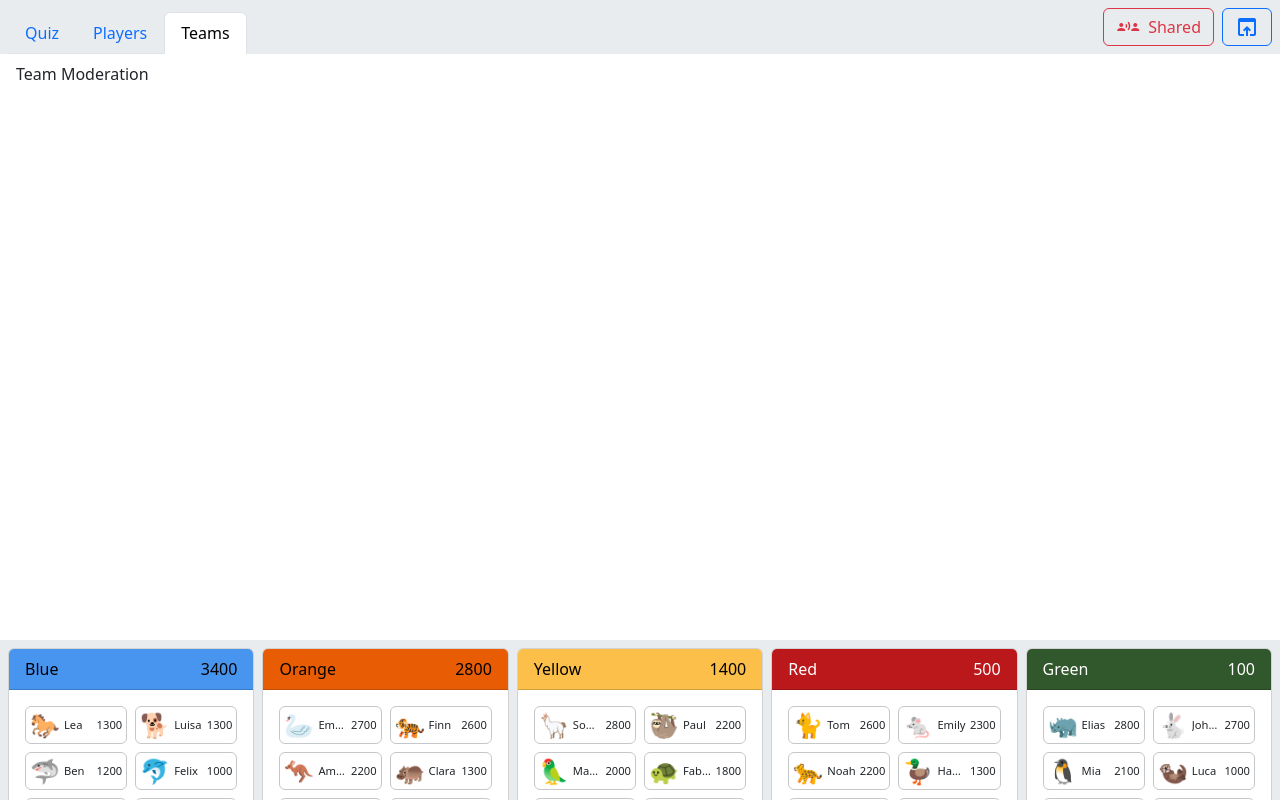
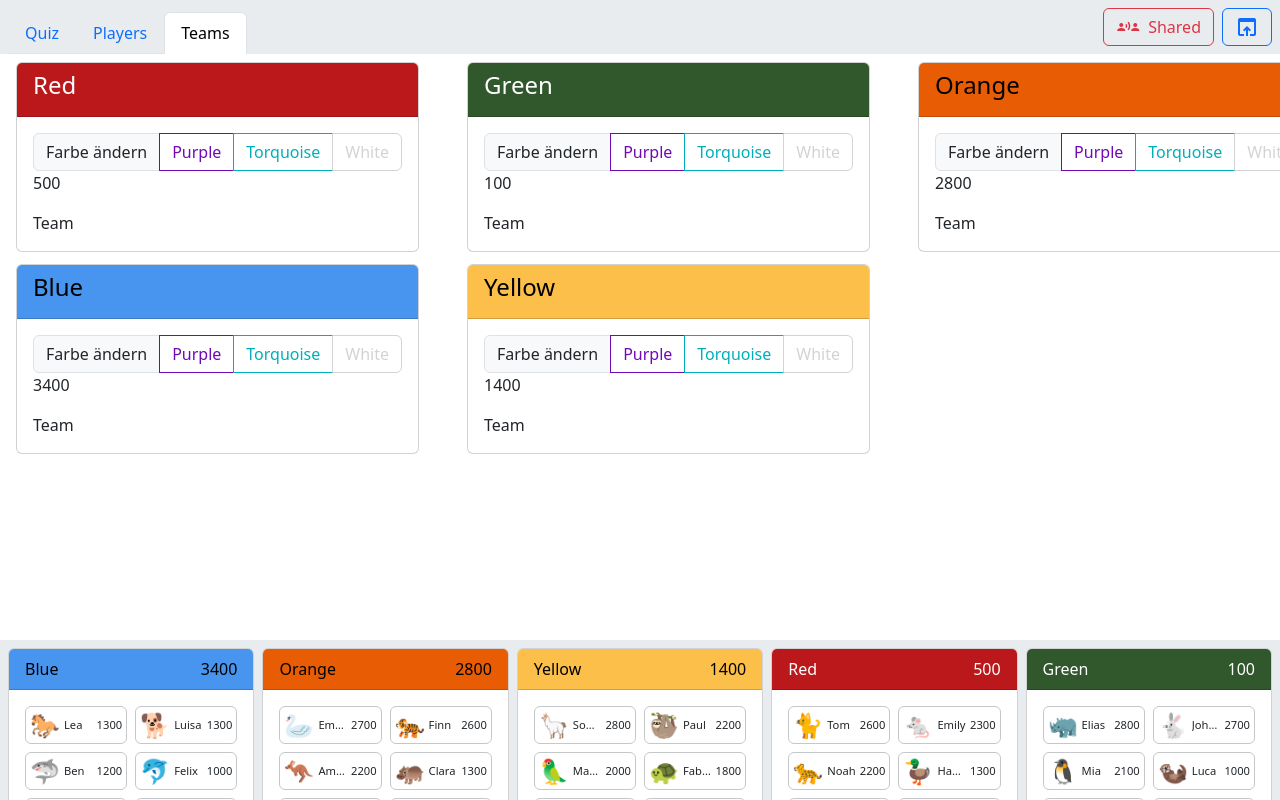
Before and after one commit to tdreja/single-page-quiz, a React (Vite) app: page / in a window 1280 px wide. Built offline with nearby package versions, Linux system fonts and the light colour scheme.

Commit message:
feat(Teams): add change color option

```diff
--- /dev/null
+++ b/src/components/team/TeamForm.tsx
@@ -0,0 +1,67 @@
+import React, { ReactElement, useCallback, useContext, useEffect, useState } from 'react';
+import { Team, TeamColor } from '../../model/game/team';
+import { I18N } from '../../i18n/I18N';
+import { GameEventContext } from '../common/GameContext';
+import { backgroundColor, textColor } from '../common/Colors';
+import { ChangeTeamColorEvent } from '../../events/setup-events';
+
+export interface Props {
+    team: Team,
+    availableColors: Array<TeamColor>,
+}
+
+function changeColorStyle(color: TeamColor): React.CSSProperties {
+    return {
+        '--bs-btn-color': backgroundColor[color],
+        '--bs-btn-border-color': backgroundColor[color],
+        '--bs-btn-hover-bg': backgroundColor[color],
+        '--bs-btn-hover-border-color': backgroundColor[color],
+        '--bs-btn-hover-color': textColor[color],
+    } as React.CSSProperties;
+}
+
+export const TeamForm = ({ team, availableColors }: Props): ReactElement => {
+    const i18n = useContext(I18N);
+    const onGameEvent = useContext(GameEventContext);
+    const [points, setPoints] = useState<string>(`${team.points}`);
+
+    const changeColor = useCallback((color: TeamColor) => {
+        onGameEvent(new ChangeTeamColorEvent(team.color, color));
+    }, [team]);
+
+    return (
+        <div
+            className="card"
+        >
+            <div
+                className="card-header"
+                style={{
+                    color: textColor[team.color],
+                    backgroundColor: backgroundColor[team.color],
+                }}
+            >
+                <h4>{i18n.teams[team.color]}</h4>
+            </div>
+            <div className="card-body">
+                <div className="input-group">
+                    <span className="input-group-text">Farbe ändern</span>
+                    {
+                        availableColors.map((color) =>
+                            (
+                                <span
+                                    key={`switch-${team.color}-${color}`}
+                                    className="btn btn-outline-primary"
+                                    style={changeColorStyle(color)}
+                                    onClick={() => changeColor(color)}
+                                >
+                                    {i18n.teams[color]}
+                                </span>
+                            ))
+                    }
+                </div>
+                <p>{points}</p>
+                Team
+            </div>
+        </div>
+    );
+};
--- a/src/components/team/TeamModerationView.tsx
+++ b/src/components/team/TeamModerationView.tsx
@@ -1,5 +1,28 @@
-import React, { ReactElement } from 'react';
+import React, { ReactElement, useContext, useEffect, useState } from 'react';
+import { Game } from '../../model/game/game';
+import { GameContext } from '../common/GameContext';
+import { allColors, sortTeamsByColor, TeamColor } from '../../model/game/team';
+import { TeamForm } from './TeamForm';
 
 export const TeamModerationView = (): ReactElement => {
-    return (<p>Team Moderation</p>);
+    const game = useContext<Game>(GameContext);
+    const [availableColors, setAvailableColors] = useState<Array<TeamColor>>([]);
+
+    useEffect(() => {
+        const all = allColors().filter((color) => !game.teams.has(color));
+        setAvailableColors(all);
+    }, [game]);
+
+    return (
+        <div className="d-flex flex-wrap flex-column" style={{ gap: '0.75rem 3rem' }}>
+            {Array.from(game.teams.values()).sort(sortTeamsByColor)
+                .map((team) => (
+                    <TeamForm
+                        key={`form-${team.color}`}
+                        team={team}
+                        availableColors={availableColors}
+                    />
+                ))}
+        </div>
+    );
 };
--- a/src/model/game/player.ts
+++ b/src/model/game/player.ts
@@ -42,8 +42,10 @@ export interface Player {
     team: TeamColor | null,
 }
 
+const allEmojiArray: Array<Emoji> = Object.keys(Emoji) as Array<Emoji>;
+
 export function allEmojis(): Array<Emoji> {
-    return Object.keys(Emoji) as Array<Emoji>;
+    return Array.from(allEmojiArray);
 }
 
 export function sortPlayersHighestFirst(p1: Player, p2: Player): number {
@@ -59,5 +61,5 @@ export function sortPlayersByName(p1: Player, p2: Player): number {
     if (sort != 0) {
         return sort;
     }
-    return p1.emoji.localeCompare(p2.emoji);
+    return allEmojiArray.indexOf(p1.emoji) - allEmojiArray.indexOf(p2.emoji);
 }
--- a/src/model/game/team.ts
+++ b/src/model/game/team.ts
@@ -18,8 +18,10 @@ export interface Team {
     gamepad?: number,
 }
 
+const allColorsArray: Array<TeamColor> = Object.keys(TeamColor) as Array<TeamColor>;
+
 export function allColors(): Array<TeamColor> {
-    return Object.keys(TeamColor) as Array<TeamColor>;
+    return Array.from(allColorsArray);
 }
 
 export function sortTeamsHighestFirst(t1: Team, t2: Team): number {
@@ -27,5 +29,9 @@ export function sortTeamsHighestFirst(t1: Team, t2: Team): number {
     if (sort != 0) {
         return sort;
     }
-    return t1.color.localeCompare(t2.color);
+    return sortTeamsByColor(t1, t2);
 }
+
+export function sortTeamsByColor(t1: Team, t2: Team): number {
+    return allColorsArray.indexOf(t1.color) - allColorsArray.indexOf(t2.color);
+}
```
